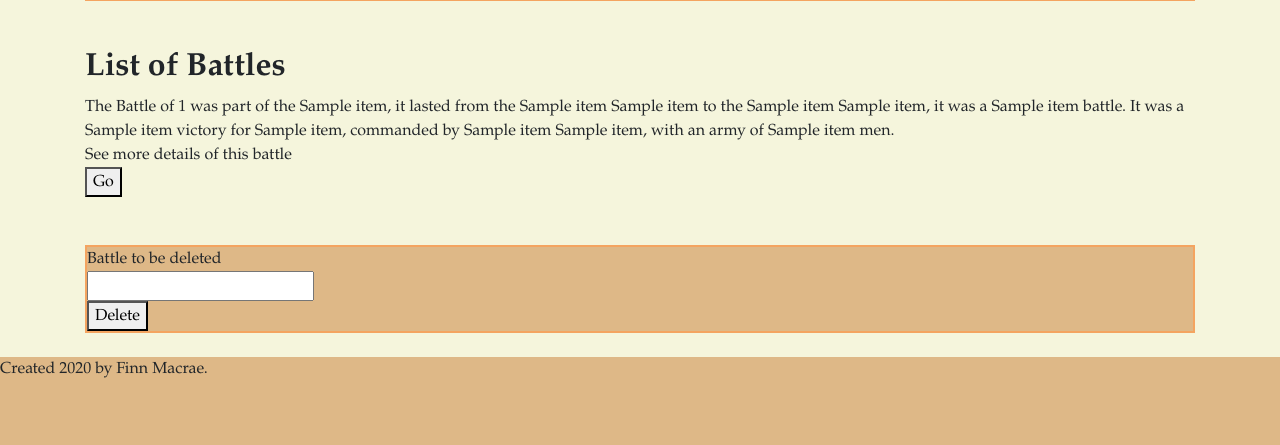
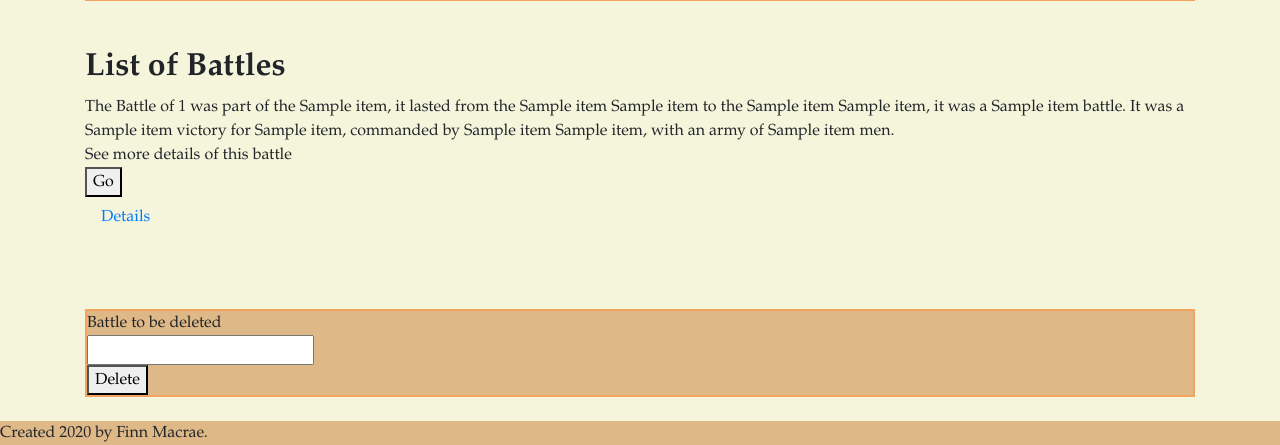
Before and after one commit to Finn969/Project-SFIA-1, a Flask app: template templates/battlespage.html in a window 1280 px wide. Shown: the part 913-1358 px from the top of the page. Before the commit the page ends 1291 px from the top, so only its background shows below. Run offline with Flask 2, Linux system fonts and the light colour scheme; the template is opened without the code that fills it: most values are stand-ins (such as "Sample title", 1, 10 or a date in 2020); some libraries are stand-ins or nearby versions.

Commit message:
2nd try with battletable

```diff
--- a/templates/battlespage.html
+++ b/templates/battlespage.html
@@ -59,7 +59,8 @@ p {font-family: Garamond;}
             <td>with an army of {{item[6]}} men.</td>
             <br>
             See more details of this battle<br>
-            <button type = "submit" name = "thisbattle" value = "{{item[0]}}"" action = "{{ url_for('battlestable') }}"/>Go</button>
+            <button type = "submit" name = "thisbattle" value = "{{item[0]}}" action = "{{ url_for('battlestable') }}"/>Go</button>
+            <a class="nav-link" name = "thisbattle" value = "{{item[0]}}" href="/battlestable">Details</a>
             <br><br>
         </tr>
         {% endfor %}
```
